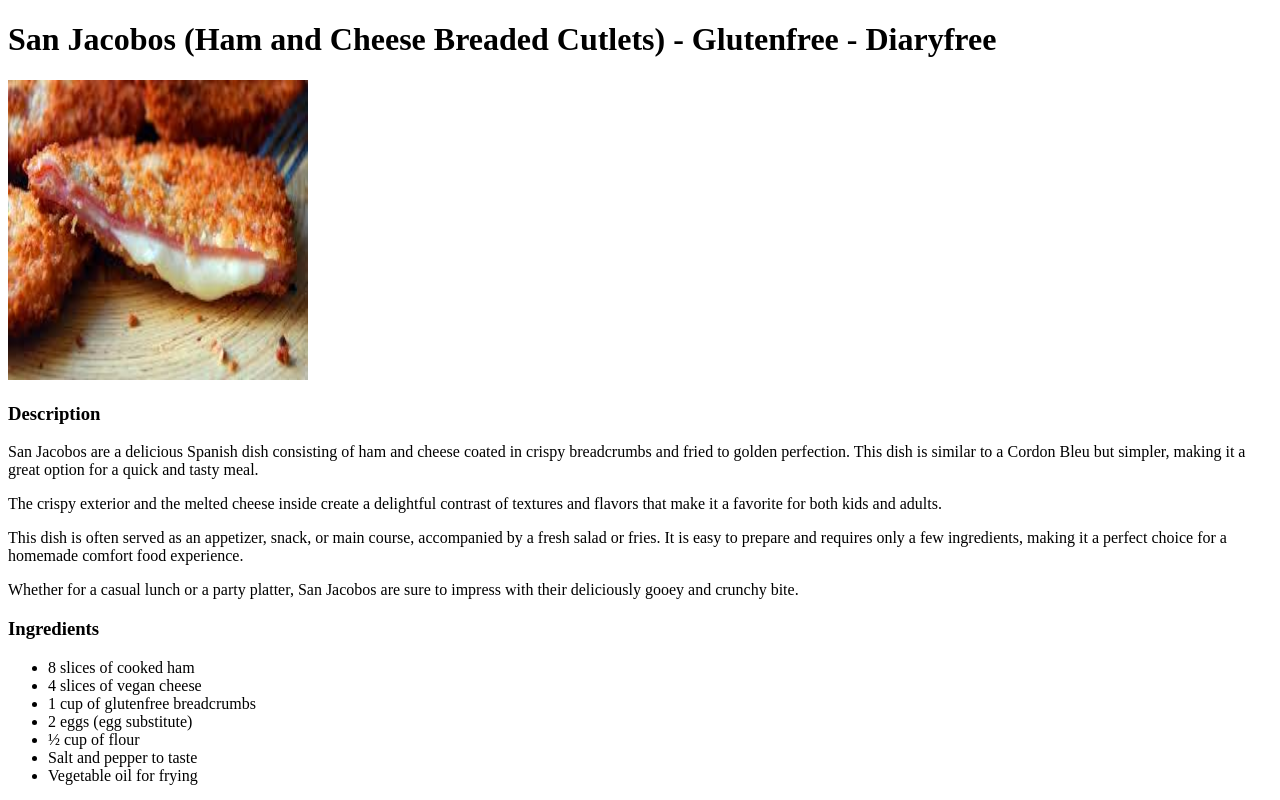
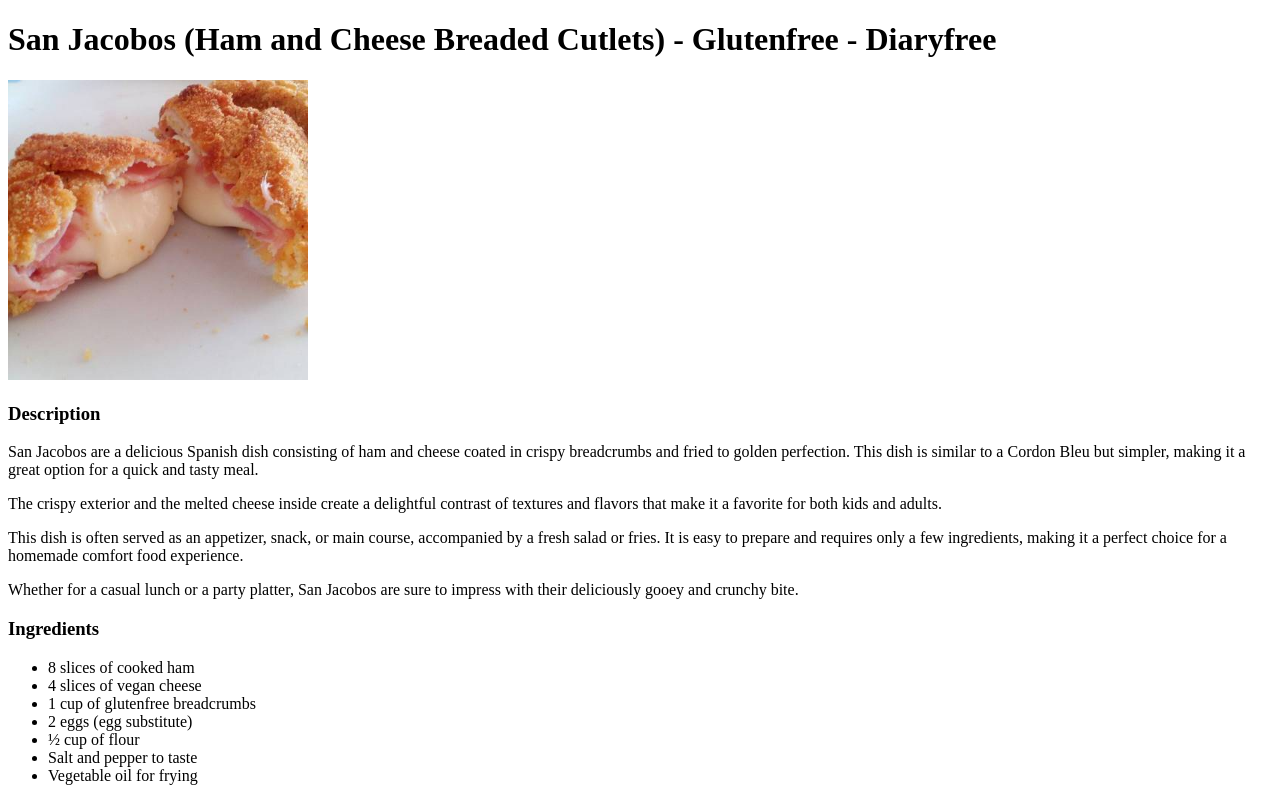
Before and after one commit to GofioDesign/odin-recipes, a plain HTML site: page recipes/san-jacobos.html in a window 1280 px wide. Shown: the top 800 px of the page. Drawn offline with Linux system fonts and the light colour scheme.

Commit message:
Changed San jacobos image to one on 1:1 proportion

```diff
--- a/recipes/san-jacobos.html
+++ b/recipes/san-jacobos.html
@@ -8,7 +8,7 @@
 
 <body>
 <h1>San Jacobos (Ham and Cheese Breaded Cutlets) - Glutenfree - Diaryfree</h1>
-<img src="images/san-jacobos.jpeg" width="300" height="300" alt="San Jacobos">
+<img src="images/san-jacobos.jpg" width="300" height="300" alt="San Jacobos">
 <h3>Description</h3>
 <p>San Jacobos are a delicious Spanish dish consisting of ham and cheese coated in crispy breadcrumbs and fried to golden perfection. This dish is similar to a Cordon Bleu but simpler, making it a great option for a quick and tasty meal. </p>
 <p>The crispy exterior and the melted cheese inside create a delightful contrast of textures and flavors that make it a favorite for both kids and adults.</p>
```
Also changed, not shown: recipes/images/san-jacobos.jpeg (deleted), recipes/images/san-jacobos.jpg (added).
